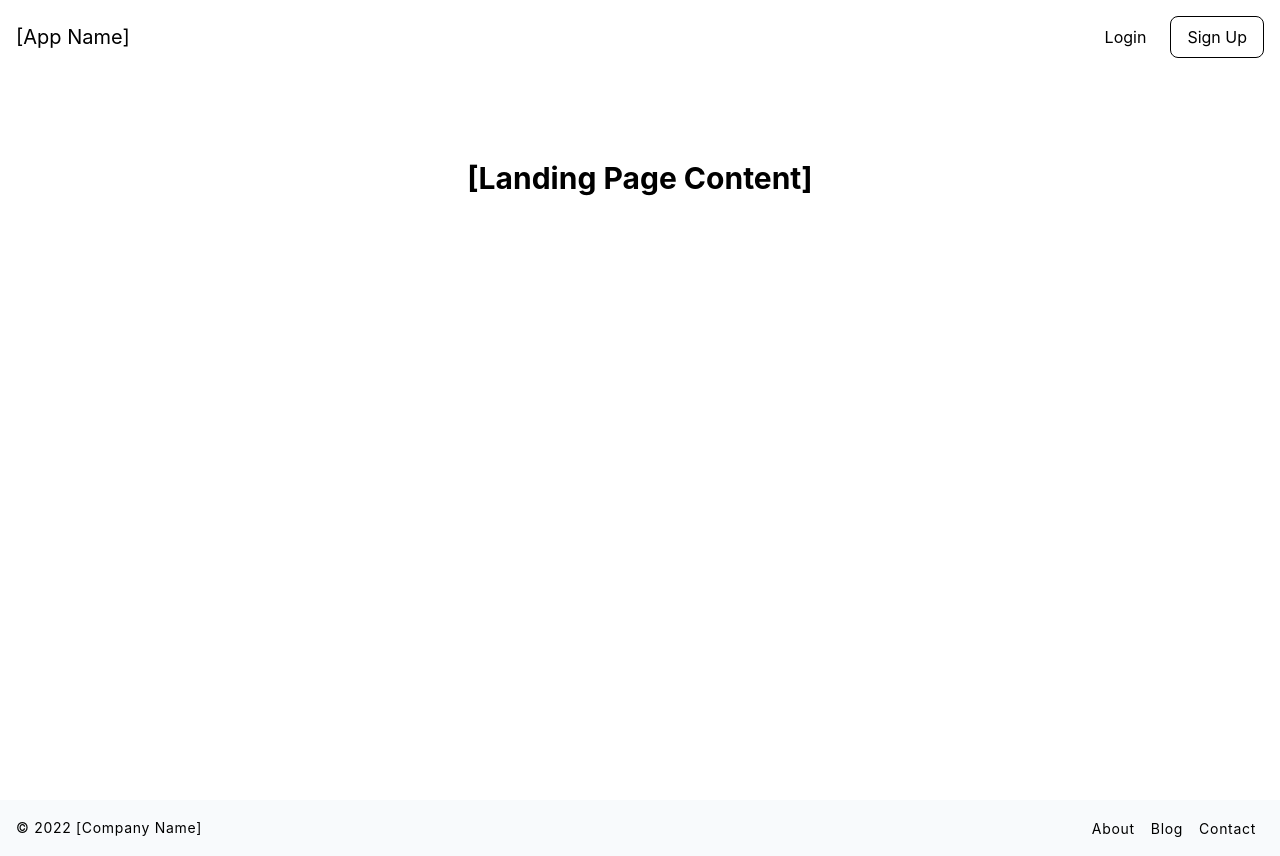
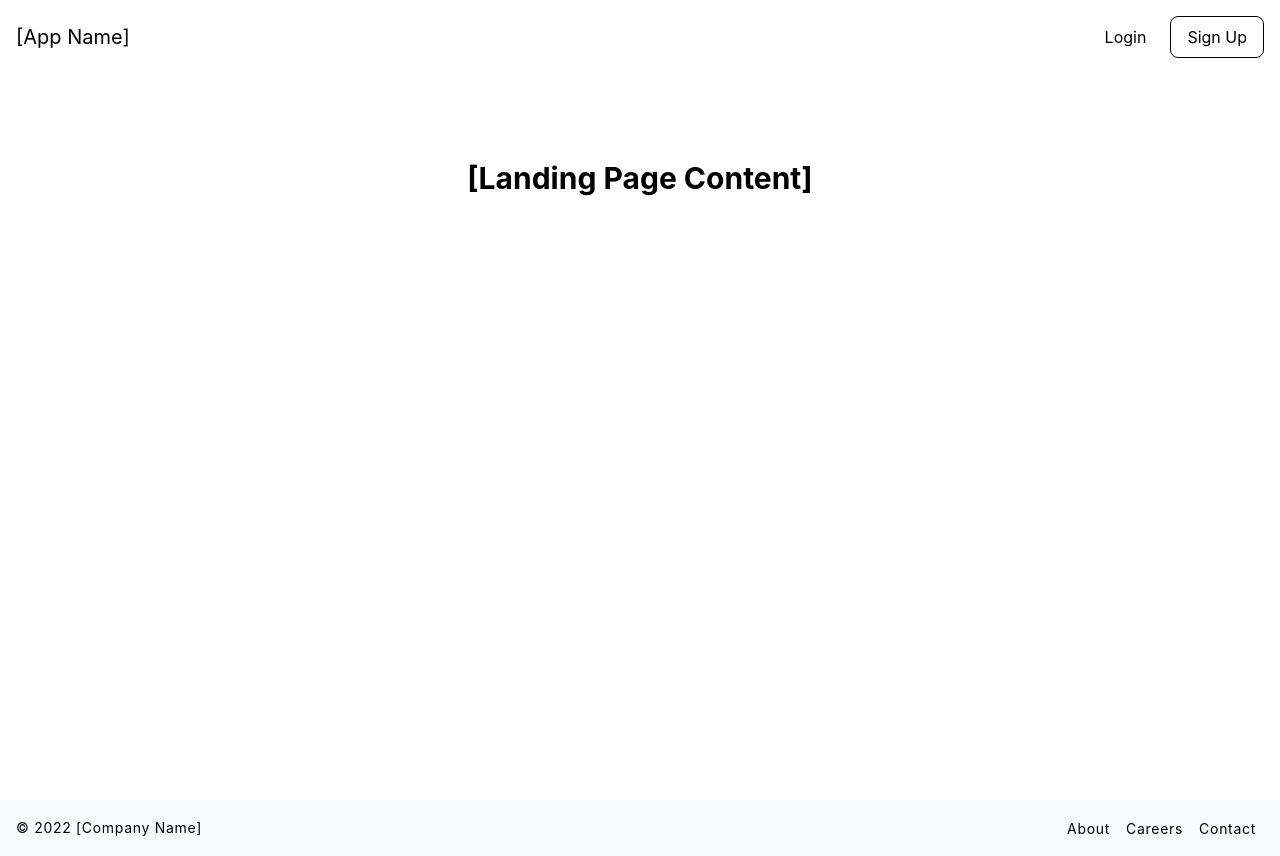
Before and after one commit to DanielLongo/FARM-Stack, a React (Create React App) app in the folder react-webapp/: page / in a window 1280 px wide. Built offline with nearby package versions, Linux system fonts and the light colour scheme.

Commit message:
updated footer

```diff
--- a/react-webapp/src/components/Footer.js
+++ b/react-webapp/src/components/Footer.js
@@ -17,7 +17,7 @@ function Footer() {
             </li>
             <li>
               <a className="text-sm tracking-wider px-2" href="#">
-                Blog
+                Careers
               </a>
             </li>
             <li>
```
Also changed, not shown: 1 other file (tests, documents, lock files or other folders).
